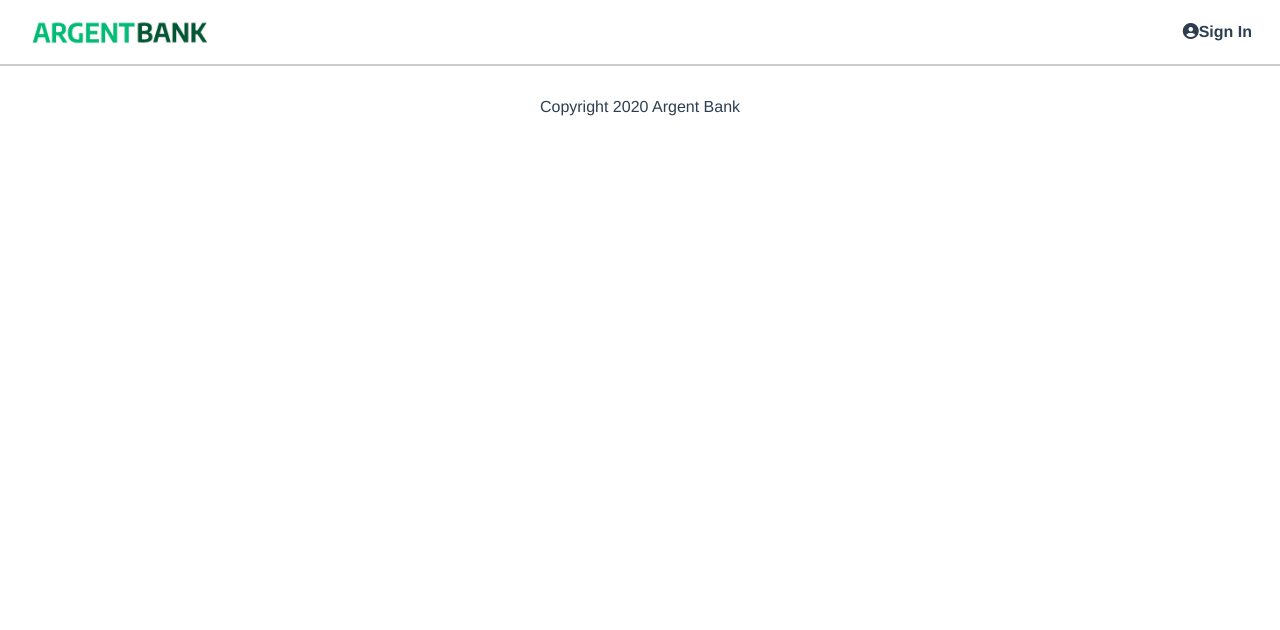
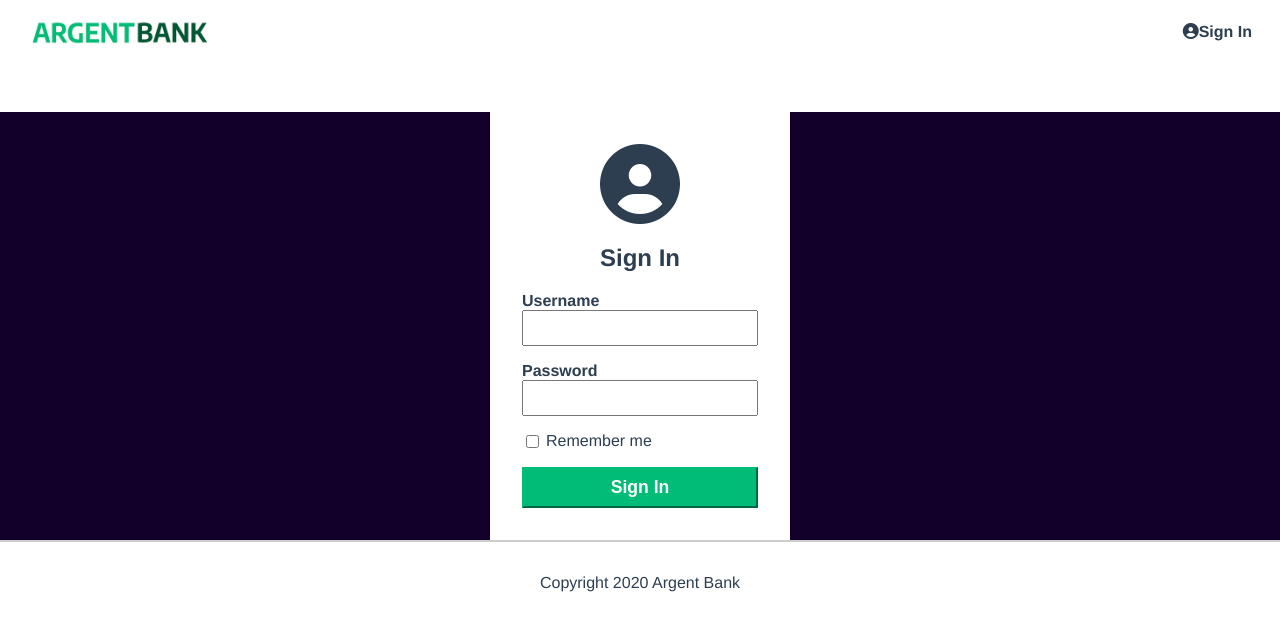
Before and after one commit to joline14/ArgentBank-projet, a React (Vite) app in the folder ArgentBank-Frontend-main/nom-du-projet/: page /Login in a window 1280 px wide. Shown: the top 630 px of the page. Built offline with nearby package versions, Linux system fonts and the light colour scheme.

Commit message:
Création de la page Login avec composants form

```diff
--- a/ArgentBank-Frontend-main/nom-du-projet/src/App.jsx
+++ b/ArgentBank-Frontend-main/nom-du-projet/src/App.jsx
@@ -2,7 +2,7 @@ import { BrowserRouter, Routes, Route } from "react-router-dom";
 import Header from './components/Header'
 import Footer from "./components/Footer";
 import Home from "./pages/Home";
-
+import Login from "./pages/Login";
 
 function App() {
 return(
@@ -10,6 +10,7 @@ return(
       <Header />
       <Routes>
       <Route path="/" element={<Home/>} />
+      <Route path="/Login" element={<Login/>} />
       </Routes>
       <Footer/>
     </BrowserRouter>
--- /dev/null
+++ b/ArgentBank-Frontend-main/nom-du-projet/src/components/Form.jsx
@@ -0,0 +1,93 @@
+import { useState } from 'react';
+import { useNavigate } from 'react-router-dom';
+
+export default function Form() {
+  const navigate = useNavigate();
+
+   // États pour les champs du formulaire et les messages d'erreur
+  const [email, setEmail] = useState('');
+  const [password, setPassword] = useState('');
+  const [errorMessage, setErrorMessage] = useState('');
+
+  // Fonction de soumission du formulaire
+  const handleSubmit = async (even) => {
+    even.preventDefault();
+
+    // Création d'un objet 'formData'
+    const formData = {
+      email: email,
+      password: password,
+    };
+
+    try {
+      // Envoie d'une requête HTTP POST
+      const response = await fetch('http://localhost:3001/api/v1/user/login', {
+        method: 'POST',
+        headers: {
+          'Content-Type': 'application/json',
+        },
+        body: JSON.stringify(formData),
+      });
+
+      if (response.ok) {
+         // Récupération et stockage du token si la requête réussit
+        const responseData = await response.json();
+        console.log(responseData);
+        const token = responseData.body.token;
+        localStorage.setItem('authToken', token);
+
+        navigate('/User');  // Redirection vers la page User
+      } else {
+       // Affichage du message d'erreur en cas d'échec
+        const errorData = await response.json();
+        console.error('Erreur :', response.statusText);
+        setErrorMessage(errorData.message);
+      }
+    } catch (error) {
+      // Gestion des erreurs réseau/imprévues
+      console.error('Erreur :', error);
+      setErrorMessage('An error has occurred');
+    }
+  };
+
+  return (
+    <section className="sign-in-content">
+      <i className="fa fa-user-circle sign-in-icon"></i>
+      <h1>Sign In</h1>
+
+      {/*Formulaire affichant le message d'erreur uniquement en cas de besoin*/}
+      <form onSubmit={handleSubmit}>
+        {errorMessage && <p className="errorMsg">{errorMessage}</p>}
+        <div className="input-wrapper">
+          <label htmlFor="username">Username</label>
+          <input
+            type="text"
+            id="username"
+            value={email}
+            onChange={(even) => setEmail(even.target.value)}
+            autoComplete="username"
+            required
+          />
+        </div>
+        <div className="input-wrapper">
+          <label htmlFor="password">Password</label>
+          <input
+            type="password"
+            id="password"
+            value={password}
+            onChange={(even) => setPassword(even.target.value)}
+            autoComplete="current-password"
+            required
+          />
+        </div>
+        <div className="input-remember">
+          <input type="checkbox" id="remember-me" />
+          <label htmlFor="remember-me">Remember me</label>
+        </div>
+        <button type="submit" className="sign-in-button">
+          Sign In
+        </button>
+      </form>
+    </section>
+  );
+}
--- a/ArgentBank-Frontend-main/nom-du-projet/src/components/Header.jsx
+++ b/ArgentBank-Frontend-main/nom-du-projet/src/components/Header.jsx
@@ -11,7 +11,7 @@ return(
           <h1 className="sr-only">Argent Bank</h1>
         </Link>
         <div>
-          <Link className="main-nav-item" to="#">
+          <Link className="main-nav-item" to="/Login">
             <i className="fa fa-user-circle"></i>
             Sign In
           </Link>
--- /dev/null
+++ b/ArgentBank-Frontend-main/nom-du-projet/src/pages/Login.jsx
@@ -0,0 +1,11 @@
+import Form from '../components/Form';
+
+function Login() {
+  return (
+    <main className="main bg-dark">
+      <Form />
+    </main>
+  );
+}
+
+export default Login
```
